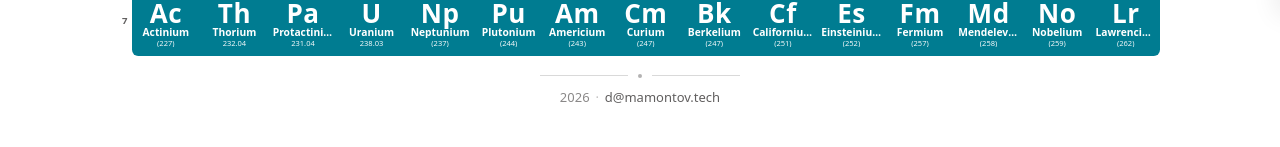
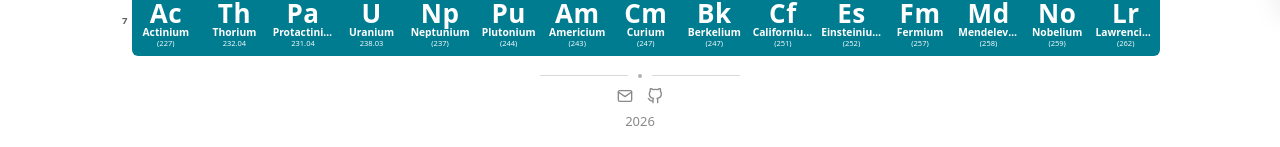
Before and after one commit to dmamontov/periodic-table, a Vue app: page / in a window 1280 px wide. Shown: the part 785-932 px from the top of the page. Before the commit the page ends 911 px from the top, so only its background shows below. Built offline with nearby package versions, Linux system fonts and the light colour scheme; a small style sheet from the web is missing.

Commit message:
Add GitHub/email icon links to footer, disable PWA dev SW
Icons replace the plain email/GitHub text links and sit above the
year, matching its muted color. Also disables devOptions.enabled in
vite-plugin-pwa to stop workbox from warning about an empty glob
match in dev-dist during local dev.

```diff
--- a/src/components/AppFooter.vue
+++ b/src/components/AppFooter.vue
@@ -3,16 +3,64 @@ import OrnamentDivider from './OrnamentDivider.vue'
 
 const year = new Date().getFullYear()
 const email = 'd@mamontov.tech'
+const githubUrl = 'https://github.com/dmamontov/periodic-table'
 </script>
 
 <template>
   <footer class="app-footer">
     <OrnamentDivider class="app-footer__ornament" />
-    <p class="app-footer__text">
+    <div class="app-footer__text">
+      <p class="app-footer__links">
+        <a
+          class="app-footer__link"
+          :href="`mailto:${email}`"
+          :aria-label="`Email: ${email}`"
+          :title="email"
+        >
+          <svg
+            class="app-footer__icon"
+            viewBox="0 0 24 24"
+            fill="none"
+            stroke="currentColor"
+            stroke-width="2"
+            stroke-linecap="round"
+            stroke-linejoin="round"
+            aria-hidden="true"
+          >
+            <path d="M4 4h16c1.1 0 2 .9 2 2v12c0 1.1-.9 2-2 2H4c-1.1 0-2-.9-2-2V6c0-1.1.9-2 2-2z" />
+            <polyline points="22 6 12 13 2 6" />
+          </svg>
+        </a>
+        <a
+          class="app-footer__link"
+          :href="githubUrl"
+          target="_blank"
+          rel="noopener noreferrer"
+          aria-label="GitHub"
+          title="GitHub"
+        >
+          <svg
+            class="app-footer__icon"
+            viewBox="0 0 24 24"
+            fill="none"
+            stroke="currentColor"
+            stroke-width="2"
+            stroke-linecap="round"
+            stroke-linejoin="round"
+            aria-hidden="true"
+          >
+            <path
+              d="M9 19c-5 1.5-5-2.5-7-3m14 6v-3.87a3.37 3.37 0 0 0-.94-2.61c3.14-.35
+                6.44-1.54 6.44-7A5.44 5.44 0 0 0 20 4.77 5.07 5.07 0 0 0 19.91 1S18.73.65
+                16 2.48a13.38 13.38 0 0 0-7 0C6.27.65 5.09 1 5.09 1A5.07 5.07 0 0 0 5
+                4.77a5.44 5.44 0 0 0-1.5 3.78c0 5.42 3.3 6.61 6.44 7A3.37 3.37 0 0 0 9
+                18.13V22"
+            />
+          </svg>
+        </a>
+      </p>
       <span class="app-footer__year">{{ year }}</span>
-      <span class="app-footer__sep" aria-hidden="true">·</span>
-      <a class="app-footer__email" :href="`mailto:${email}`">{{ email }}</a>
-    </p>
+    </div>
   </footer>
 </template>
 
@@ -30,32 +78,42 @@ const email = 'd@mamontov.tech'
 }
 
 .app-footer__text {
-  margin: 0;
-  text-align: center;
+  display: flex;
+  flex-direction: column;
+  align-items: center;
+  gap: 8px;
   font-size: 13px;
   line-height: 1.4;
   color: var(--color-text-muted);
+}
+
+.app-footer__links {
+  display: flex;
+  align-items: center;
+  gap: 14px;
+  margin: 0;
 }
 
 .app-footer__year {
   font-variant-numeric: tabular-nums;
 }
 
-.app-footer__sep {
-  margin: 0 0.45em;
-  opacity: 0.55;
-}
-
-.app-footer__email {
-  color: var(--color-text-secondary);
+.app-footer__link {
+  display: inline-flex;
+  align-items: center;
+  color: inherit;
   text-decoration: none;
   transition: color 0.15s ease;
 }
 
-.app-footer__email:hover {
+.app-footer__link:hover {
   color: var(--color-text);
-  text-decoration: underline;
-  text-underline-offset: 2px;
+}
+
+.app-footer__icon {
+  width: 16px;
+  height: 16px;
+  display: block;
 }
 
 @media (max-width: 900px) {
--- a/vite.config.ts
+++ b/vite.config.ts
@@ -61,7 +61,7 @@ export default defineConfig({
         maximumFileSizeToCacheInBytes: 5 * 1024 * 1024,
       },
       devOptions: {
-        enabled: true,
+        enabled: false,
       },
     }),
     Unfonts({
```
